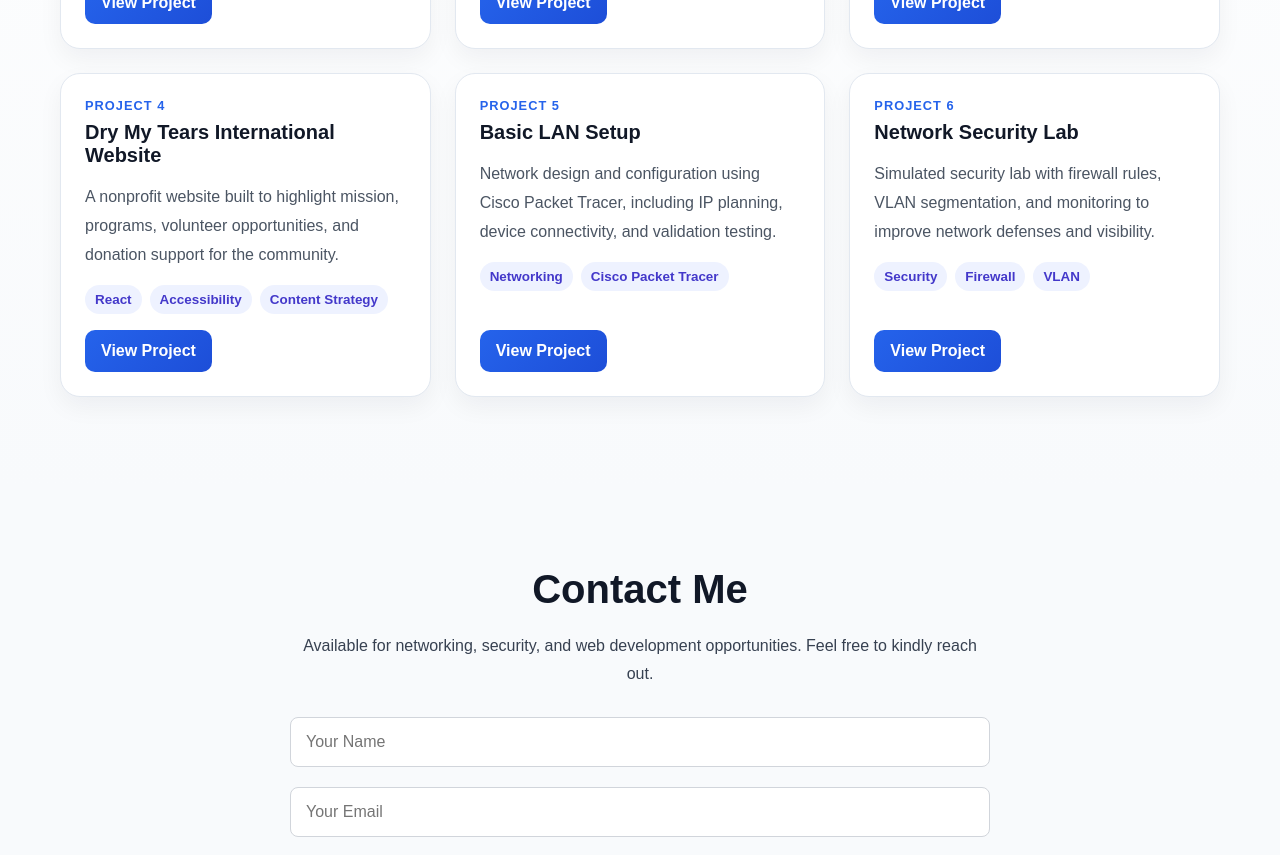
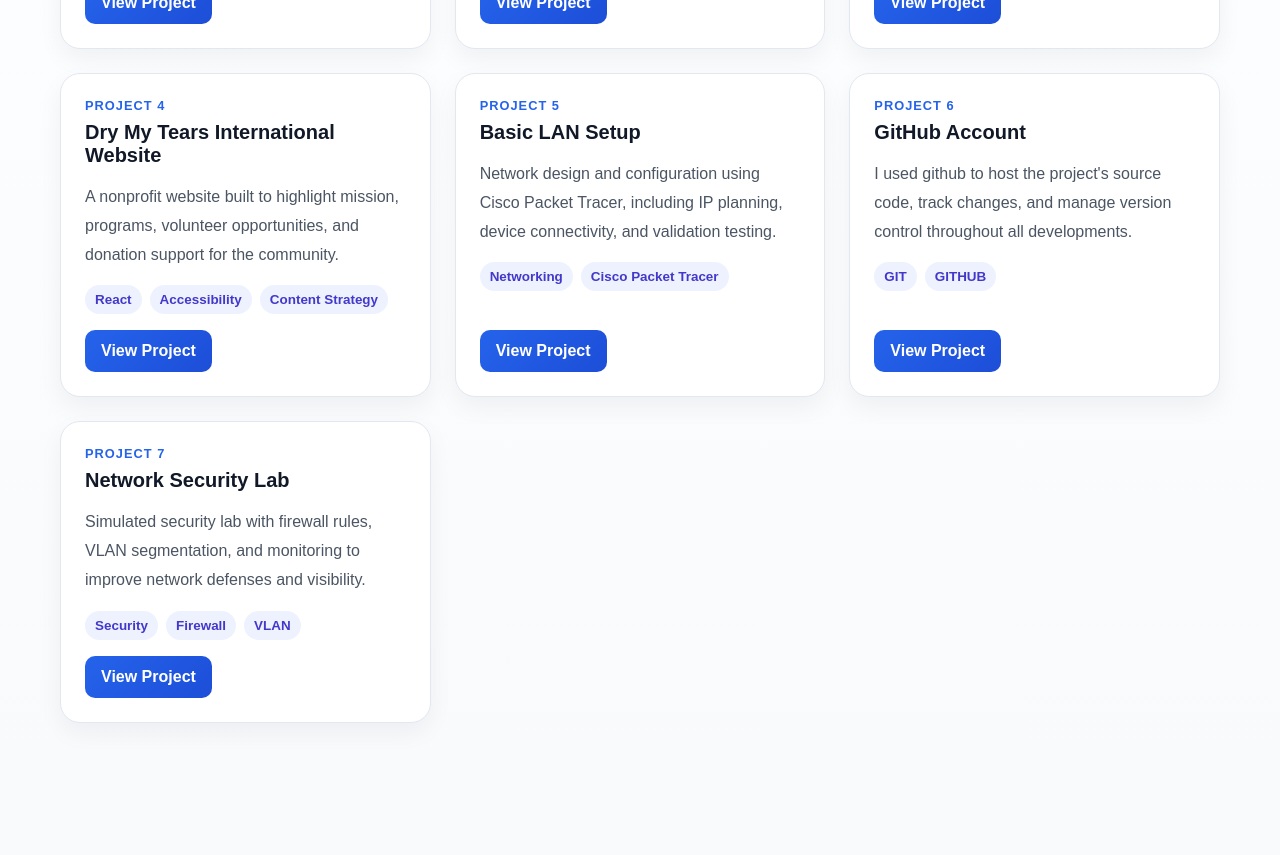
Before and after one commit to JengoArnold/PersonalPortifolio, a React (Create React App) app: page / in a window 1280 px wide. Shown: the part 2480-3335 px from the top of the page. Built offline with nearby package versions, Linux system fonts and the light colour scheme; no server answers.

Commit message:
added github

```diff
--- a/src/components/Projects.js
+++ b/src/components/Projects.js
@@ -8,7 +8,7 @@ function Projects() {
       description:
         "A polished React portfolio showcasing my work, skills, and contact options with responsive layout and clean design.",
       tech: ["React", "Firebase", "CSS"],
-      github: "https://github.com/JengoArnold/PersonalPortifolio",
+      github: " https://jengo.arnoldjaz5.workers.dev/",
     },
     {
       title: "Jerry International School Website",
@@ -29,13 +29,20 @@ function Projects() {
       description:
         "A nonprofit website built to highlight mission, programs, volunteer opportunities, and donation support for the community.",
       tech: ["React", "Accessibility", "Content Strategy"],
-      github: "https://github.com/JengoArnold/DRY-MY-TEARS-INTERNATIONAL",
+      github: " https://visionary-cassata-d65b7a.netlify.app ",
     },
     {
       title: "Basic LAN Setup",
       description:
         "Network design and configuration using Cisco Packet Tracer, including IP planning, device connectivity, and validation testing.",
       tech: ["Networking", "Cisco Packet Tracer"],
+      github: "https://github.com/JengoArnold",
+    },
+    {
+      title: "GitHub Account",
+      description:
+        "I used github to host the project's source code, track changes, and manage version control throughout all developments.",
+      tech: ["GIT", "GITHUB"],
       github: "https://github.com/JengoArnold",
     },
     {
```
Also changed, not shown: 1 other file (tests, documents, lock files or other folders).
